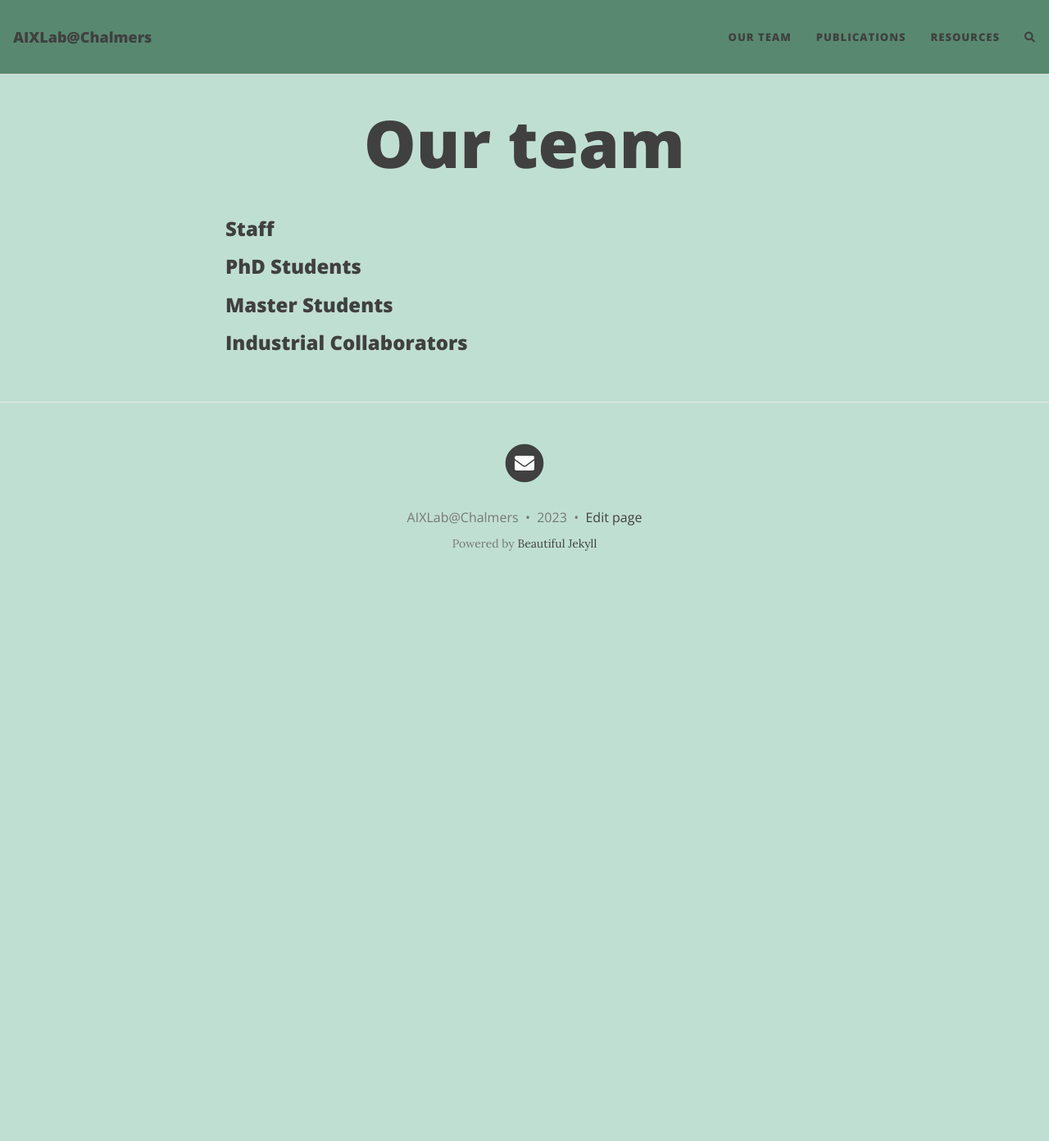
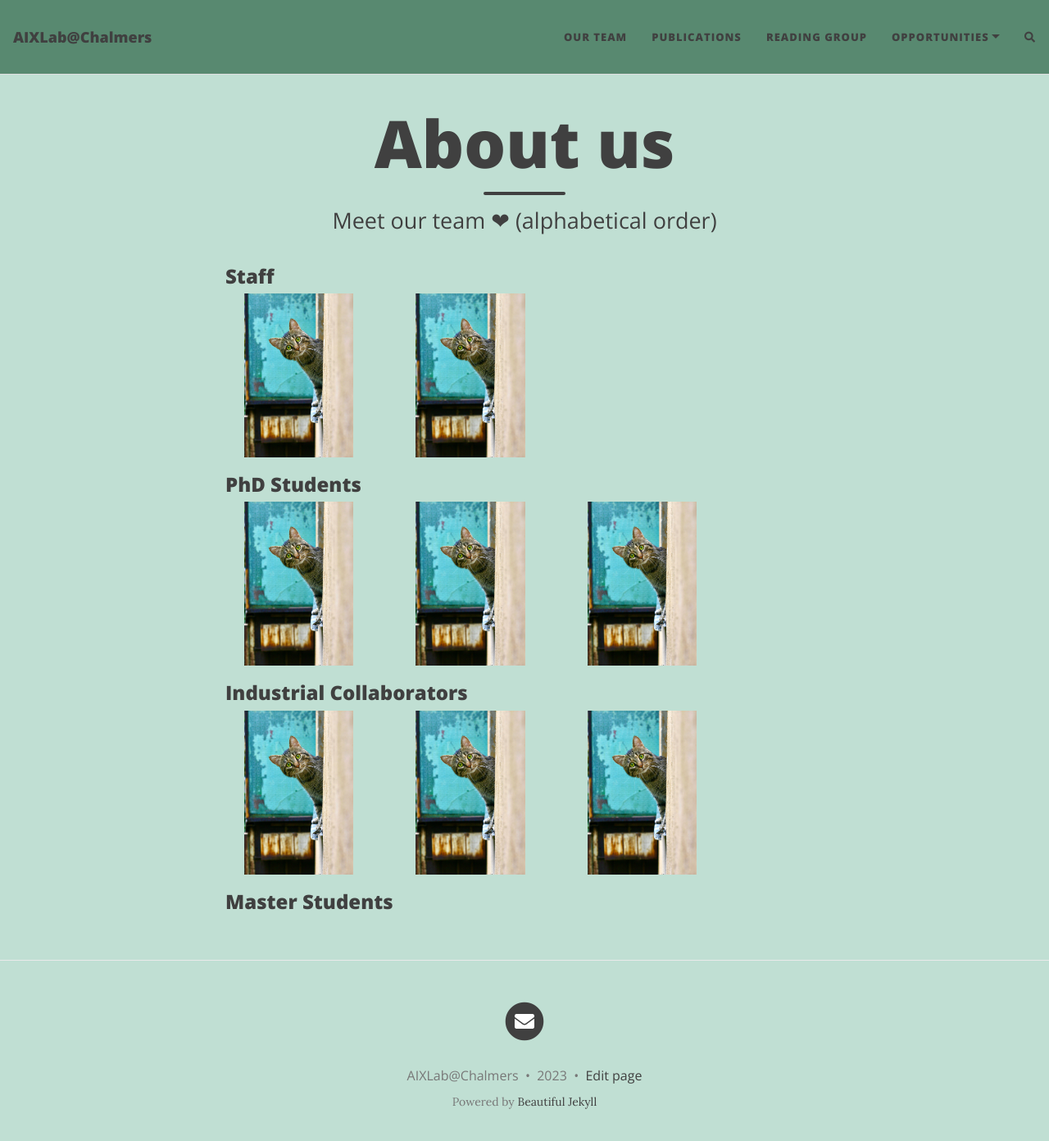
Before and after one commit to usableai/usableai.github.io, a Jekyll site: the page built from aboutus.md, in a window 1280 px wide and 1400 px high. Shown: the top 1392 px of the window at 82% size. Built offline with Jekyll 4.4.1, drawn with Linux system fonts in a browser that asks for light colours; nearby versions of some CDN libraries; comment, search, counter and statistics services are not loaded.

Commit message:
Update aboutus

```diff
--- a/_config.yml
+++ b/_config.yml
@@ -22,8 +22,12 @@ author: AIXLab@Chalmers
 navbar-links:
   Our Team: "aboutus"
   Publications: "publications"
-  Resources:
+  Reading group: "reading"
+  # Resources:
     # - NAS: "2023-02-16-nas"
+  Opportunities:
+    - Active: "active"
+    - Archive: "archive"
   #   - Learn markdown: "https://www.markdowntutorial.com/"
   # Author's home: "https://deanattali.com"
 
--- a/aboutus.md
+++ b/aboutus.md
@@ -1,13 +1,75 @@
 ---
 layout: page
-title: Our team
-subtitle:
+title: About us
+subtitle: Meet our team ❤ (alphabetical order)
 ---
 
 ### Staff
 
+ <div class="row">
+  <div class="column" style="margin-left: 5%">
+      <img height="200px" class="center-block" src="/assets/img/profile.jpg">
+  <div>
+  <!-- RF <br> -->
+  </div>
+
+  </div>
+  <div class="column"  style="margin-left: 10%">
+      <img height="200px" class="center-block" src="/assets/img/profile.jpg">
+  <div>
+  <!-- YY <br> -->
+  </div>
+
+  </div>
+</div>
+
+
 ### PhD Students
 
-### Master Students
+ <div class="row">
+  <div class="column"  style="margin-left: 5%">
+      <img height="200px" class="center-block" src="/assets/img/profile.jpg">
+  <div>
+  <!-- AK -->
+  </div>
+  </div>
+  <div class="column"  style="margin-left: 10%">
+      <img height="200px" class="center-block" src="/assets/img/profile.jpg">
+  <div>
+  <!-- IL -->
+  </div>
+  </div>
+  <div class="column"  style="margin-left: 10%">
+      <img height="200px" class="center-block" src="/assets/img/profile.jpg">
+  <div>
+  <!-- LS -->
+  </div>
+
+  </div>
+</div>
 
 ### Industrial Collaborators
+
+ <div class="row">
+  <div class="column"  style="margin-left: 5%">
+      <img height="200px" class="center-block" src="/assets/img/profile.jpg">
+  <div>
+  <!-- CVN -->
+  </div>
+  </div>
+  <div class="column"  style="margin-left: 10%">
+      <img height="200px" class="center-block" src="/assets/img/profile.jpg">
+  <div>
+  <!-- DP -->
+  </div>
+  </div>
+  <div class="column"  style="margin-left: 10%">
+      <img height="200px" class="center-block" src="/assets/img/profile.jpg">
+  <div>
+  <!-- SS -->
+  </div>
+
+  </div>
+</div>
+
+### Master Students
```
Also changed, not shown: reading.md (added, +5 -0 lines), assets/img/profile.jpg (added), 1 other file.
